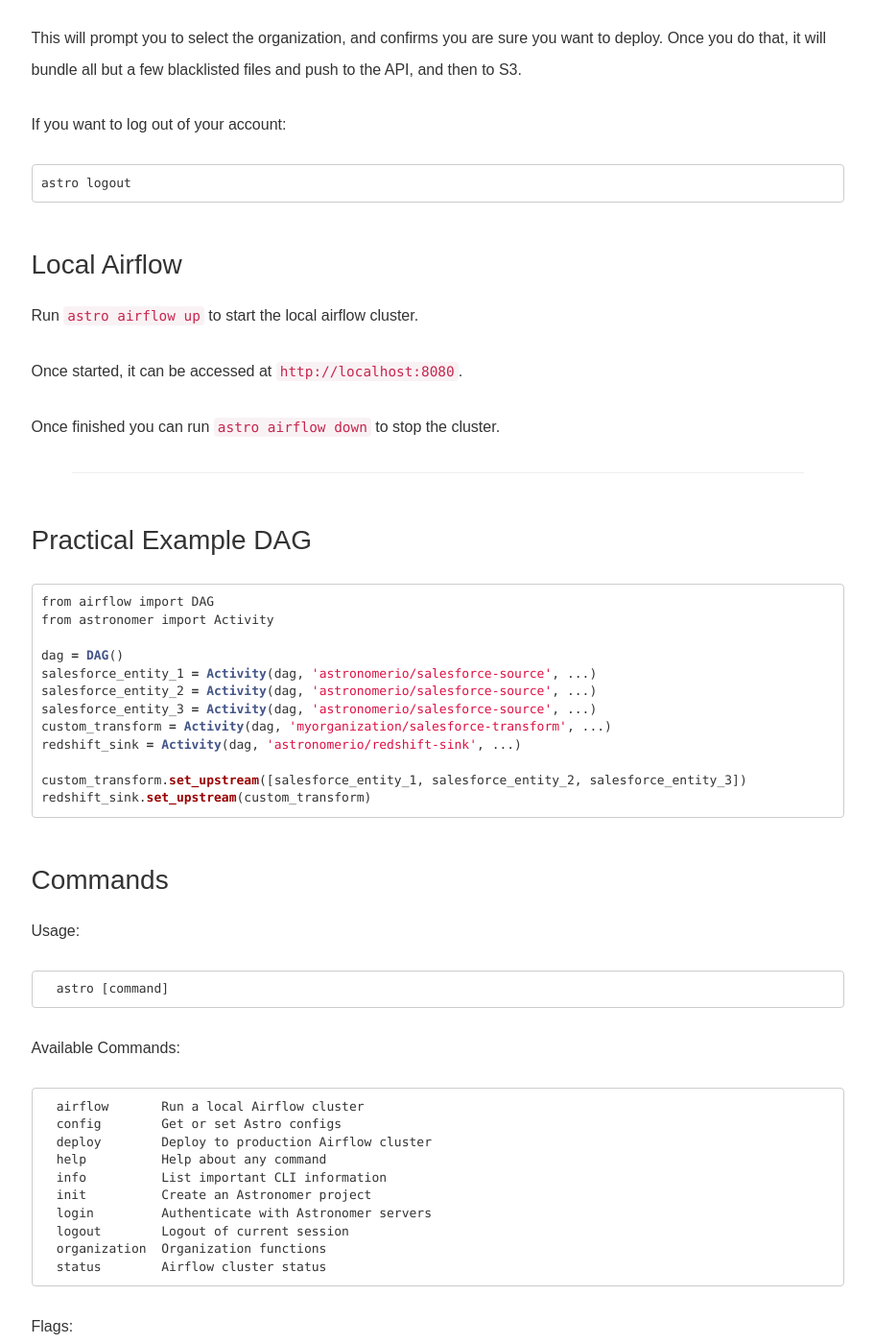
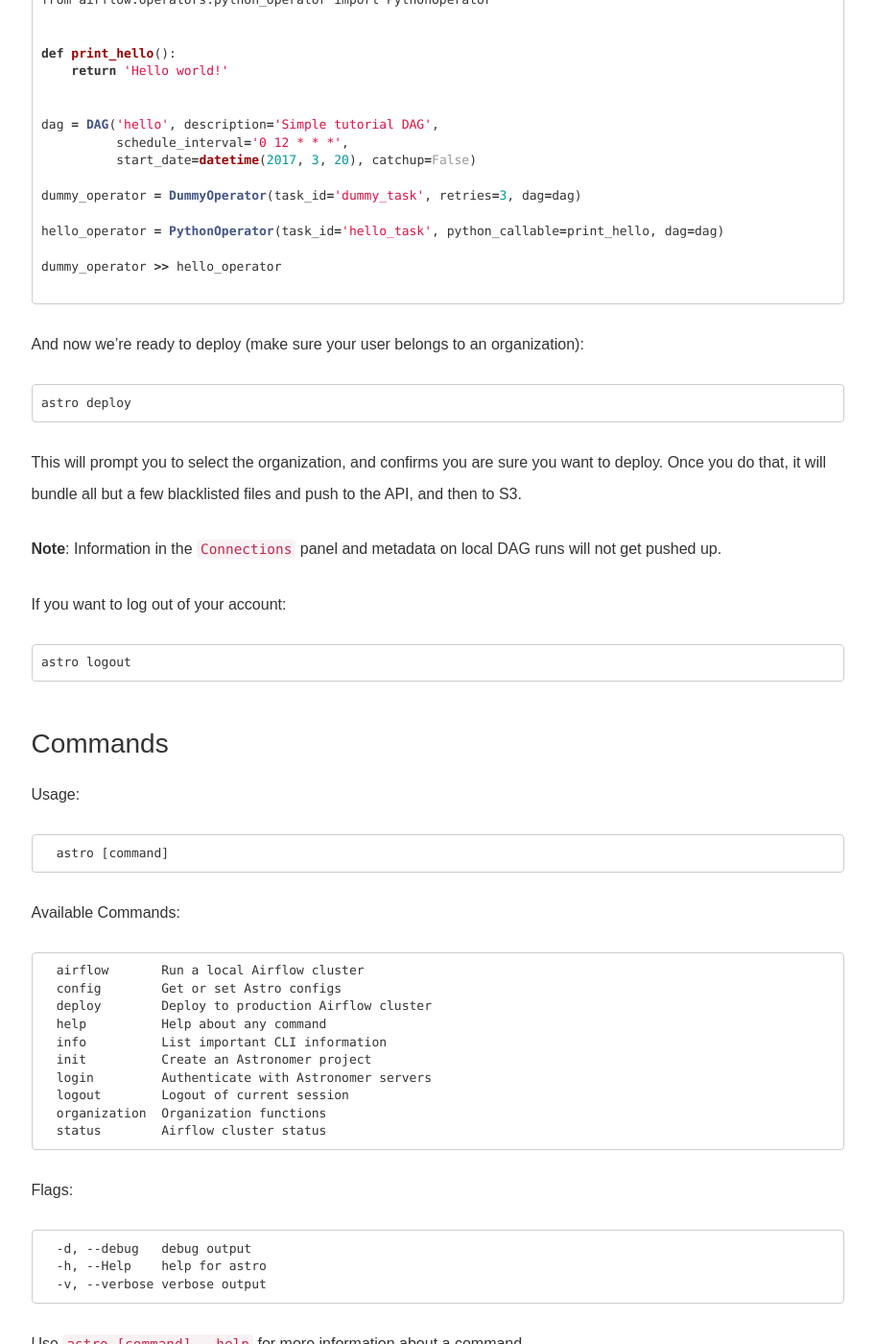
Before and after one commit to petedejoy/documentation, a Jekyll site: the page built from v2/apache_airflow/cli.md, in a window 1280 px wide and 1400 px high, scrolled down 2215 px. Shown: the whole window at 96% size, without its empty margins (330-1241 px from the left). Built offline with Jekyll 4.4.1, drawn with Linux system fonts in a browser that asks for light colours; nearby versions of some CDN libraries; some web fonts are replaced; comment, search, counter and statistics services are not loaded; some of the changed text lies outside the part shown.

Commit message:
Added information about deploys based on Tastemade's feedback

```diff
--- a/v2/apache_airflow/cli.md
+++ b/v2/apache_airflow/cli.md
@@ -29,6 +29,23 @@ Create a project directory and navigate to it:
 mkdir /path/to/project
 cd /path/to/project
 ~~~
+
+
+## Local Airflow
+
+Run `astro airflow up` to start the local airflow cluster.
+
+Once started, it can be accessed at `http://localhost:8080`.
+
+This will start a local version of Astronomer Airflow on your machine along with a local Postgres database.
+(Run `docker ps` to see the images)
+
+
+Once finished you can run `astro airflow down` to stop the cluster.
+
+The next time you run `astro airflow up`, the data from previous runs will still be available (i.e. you won't have to enter credentials again unless you rebuild the Postgres image).
+
+---
 
 ## Deploying with the Astro CLI
 
@@ -70,6 +87,7 @@ dummy_operator >> hello_operator
 
 And now we're ready to deploy (make sure your user belongs to an organization):
 
+
 ~~~
 astro deploy
 ~~~
@@ -77,37 +95,13 @@ astro deploy
 This will prompt you to select the organization, and confirms you are sure you want to deploy.
 Once you do that, it will bundle all but a few blacklisted files and push to the API, and then to S3.
 
+**Note**: Information in the `Connections` panel and metadata on local DAG runs will not get pushed up.
+
+
 If you want to log out of your account:
 
 ~~~
 astro logout
-~~~
-
-## Local Airflow
-
-Run `astro airflow up` to start the local airflow cluster.
-
-Once started, it can be accessed at `http://localhost:8080`.
-
-Once finished you can run `astro airflow down` to stop the cluster.
-
----
-
-## Practical Example DAG
-
-~~~ python
-from airflow import DAG
-from astronomer import Activity
-
-dag = DAG()
-salesforce_entity_1 = Activity(dag, 'astronomerio/salesforce-source', ...)
-salesforce_entity_2 = Activity(dag, 'astronomerio/salesforce-source', ...)
-salesforce_entity_3 = Activity(dag, 'astronomerio/salesforce-source', ...)
-custom_transform = Activity(dag, 'myorganization/salesforce-transform', ...)
-redshift_sink = Activity(dag, 'astronomerio/redshift-sink', ...)
-
-custom_transform.set_upstream([salesforce_entity_1, salesforce_entity_2, salesforce_entity_3])
-redshift_sink.set_upstream(custom_transform)
 ~~~
 
 ## Commands
@@ -145,6 +139,10 @@ Use `astro [command] --help` for more information about a command.
 
 ## Developing
 
+### Old Deploys
+
+In your project directory there will be a hidden `.astro` folder that contains past deploys (made from that machine).
+
 ### Metadata
 When running/building locally you will need to generate the metadata file.  Running `make build-meta` or a `make build`
 will build the meta data file. Once generated, you should be able to build/run without problem.
```
Also changed, not shown: v2/apache_airflow/tutorial/dag-deployment.md (+4 -0 lines).
